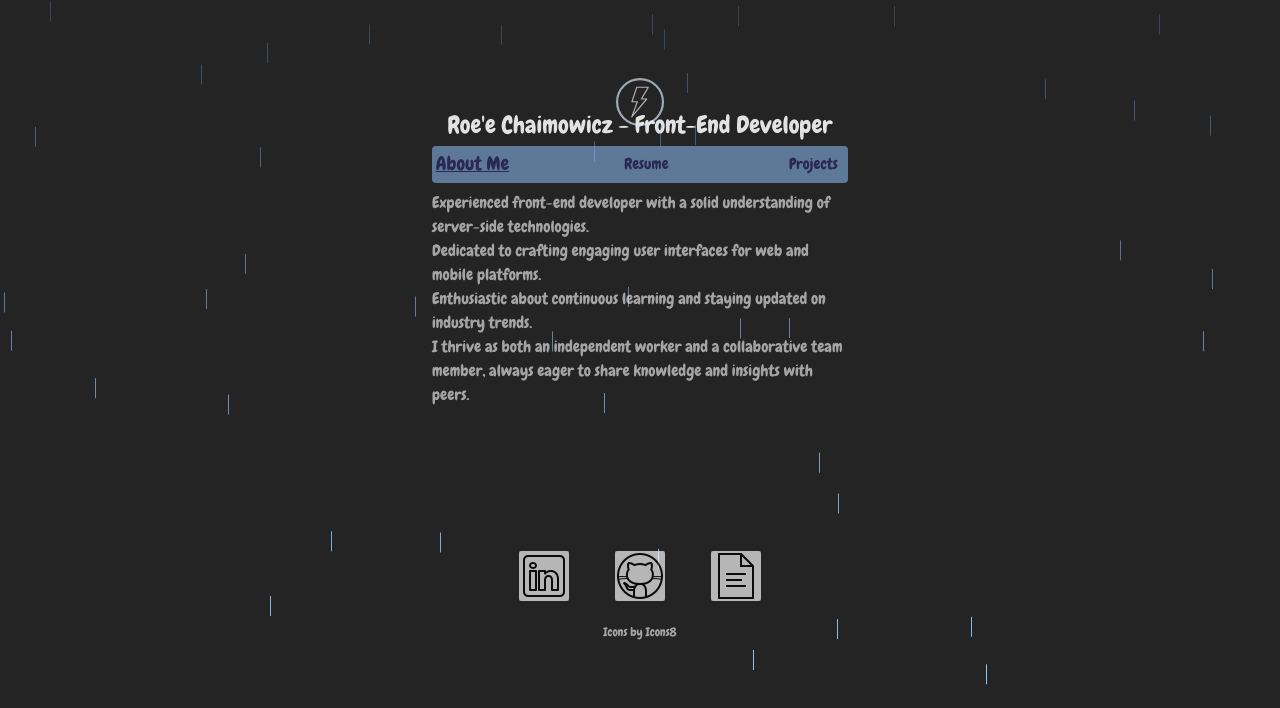
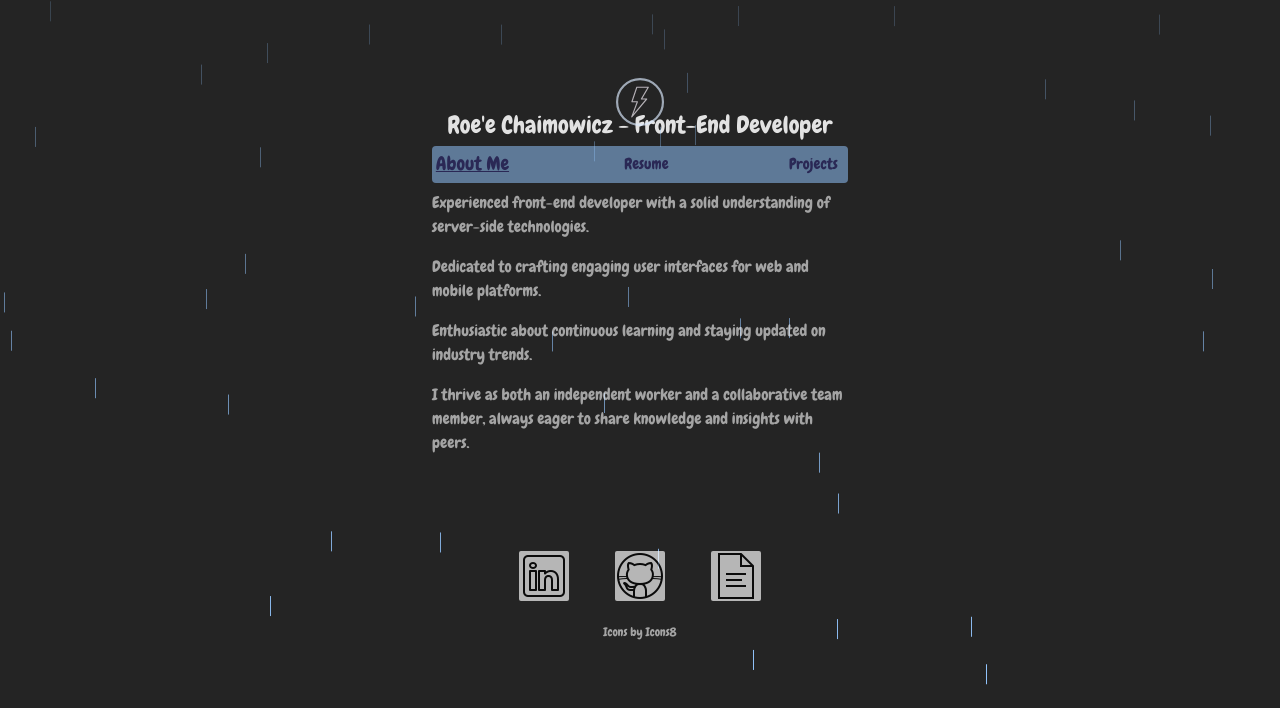
Before and after one commit to roeechaimo/fe_resume, a React (Vite) app: page / in a window 1280 px wide. Shown: the top 708 px of the page. Built offline with nearby package versions, Linux system fonts and the light colour scheme; no server answers.

Commit message:
update layout

```diff
--- a/src/components/footer/index.tsx
+++ b/src/components/footer/index.tsx
@@ -16,7 +16,7 @@ function Footer() {
   }, [resumeUrl]);
 
   return (
-    <footer className='absolute bottom-40 max-sm:bottom-24 left-0 right-0'>
+    <footer className='absolute bottom-40 max-sm:bottom-16 left-0 right-0'>
       <Box className='flex justify-center'>
         {Object.values(footerItems).map((item) => {
           return (
--- a/src/pages/about/index.tsx
+++ b/src/pages/about/index.tsx
@@ -1,27 +1,28 @@
 import Box from '../../components/box';
+import Parargrapgh from './styles';
 
 const About = () => {
   return (
     <Box>
-      <Box>
+      <Parargrapgh>
         Experienced front-end developer with a solid understanding of
         server-side technologies.
-      </Box>
+      </Parargrapgh>
 
-      <Box>
+      <Parargrapgh>
         Dedicated to crafting engaging user interfaces for web and mobile
         platforms.
-      </Box>
+      </Parargrapgh>
 
-      <Box>
+      <Parargrapgh>
         Enthusiastic about continuous learning and staying updated on industry
         trends.
-      </Box>
+      </Parargrapgh>
 
-      <Box>
+      <Parargrapgh>
         I thrive as both an independent worker and a collaborative team member,
         always eager to share knowledge and insights with peers.
-      </Box>
+      </Parargrapgh>
     </Box>
   );
 };
--- /dev/null
+++ b/src/pages/about/styles.ts
@@ -0,0 +1,7 @@
+import styled from 'styled-components';
+
+const Parargrapgh = styled.p`
+  margin-bottom: 1em;
+`;
+
+export default Parargrapgh;
```
